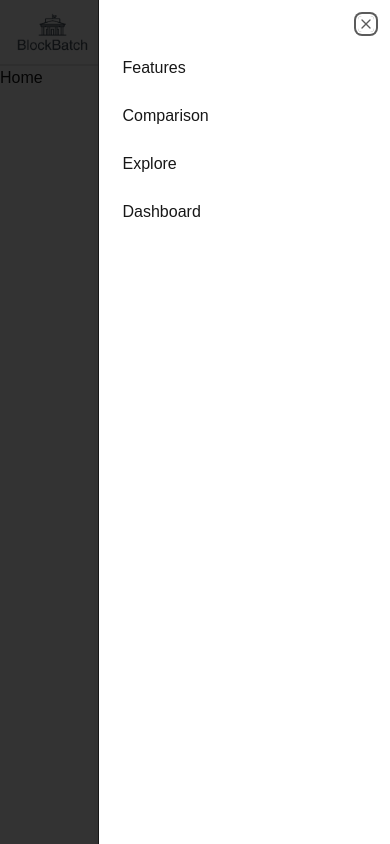
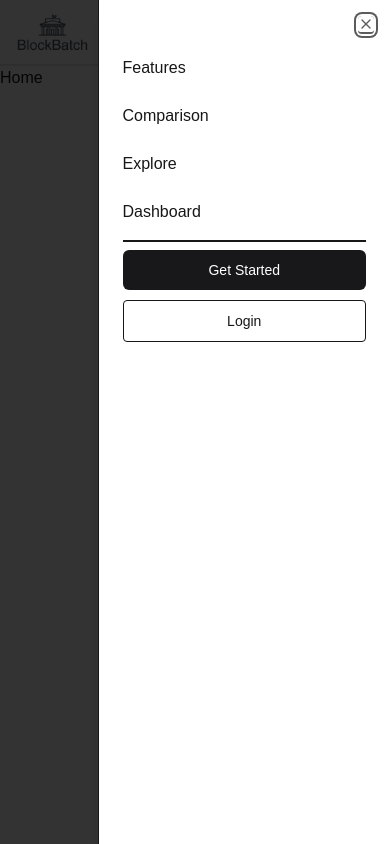
Before and after one commit to IsaacHerreraAguilar/BlockBatchDev, a Next.js app: page / in a window 390 px wide. Both pictures are taken after a click on the button 362 px from the left and 32 px from the top of the page. Built offline with nearby package versions, Linux system fonts and the light colour scheme.

Commit message:
feat: enhance mobile navigation in header component
- Updated SheetContent to include a button section for "Get Started" and "Login".
- Added padding and a dividing line for better visual separation in mobile navigation.

```diff
--- a/src/components/header.tsx
+++ b/src/components/header.tsx
@@ -37,10 +37,14 @@ export function Header() {
                 {/* This is a sheet for Mobile Navigation */}
                 <Sheet>
                     <SheetTrigger className="block md:hidden"><Menu /></SheetTrigger>
-                    <SheetContent>
-                        <nav className="flex flex-col gap-6 mt-8">
+                    <SheetContent className="divide-y-2">
+                        <nav className="flex flex-col gap-6 mt-8 pb-4">
                             {NAV_LINKS.map((value, index) => <NavigationItem key={`${index}_${Math.random()}`} {...value} />)}
                         </nav>
+                        <div className=" flex flex-col gap-2.5 mt-2">
+                            <button className="px-4 py-2.5 bg-primary text-white rounded-md font-medium text-sm">Get Started</button>
+                            <button className="font-medium text-sm border rounded-sm px-4 py-2.5">Login</button>
+                        </div>
                     </SheetContent>
                 </Sheet>
             </header>
```
